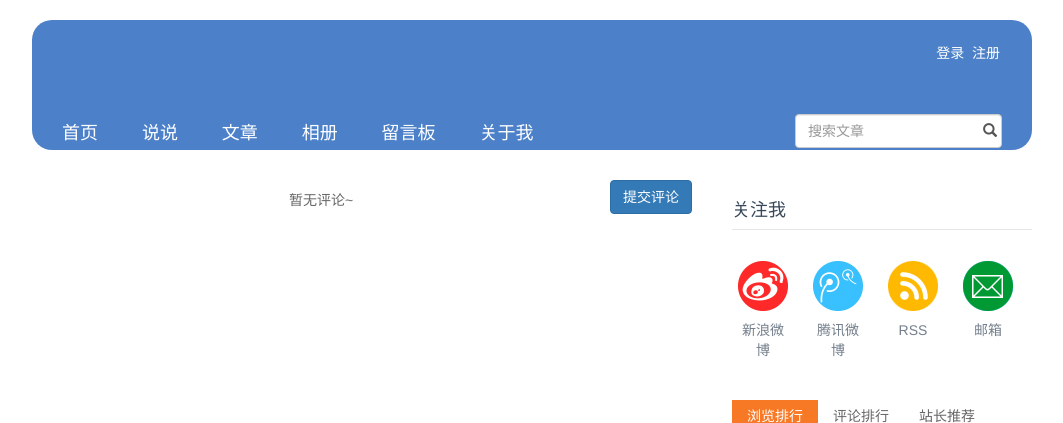
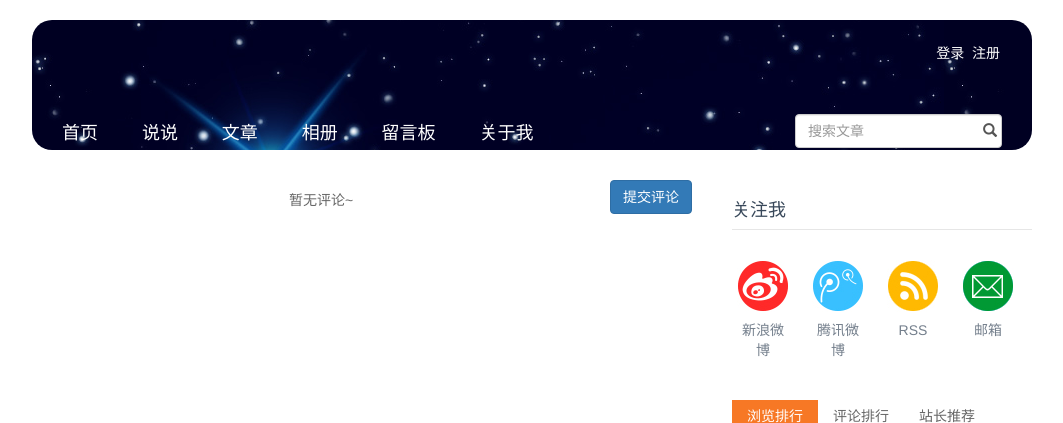
Before and after one commit to liuwei18835206226/blog, a Django app: template templates/comment.html in a window 1280 px wide. Shown: the top 423 px of the page, without its empty margins (108-1171 px from the left). Run offline with Django 3.2, Linux system fonts and the light colour scheme; the template is opened without the code that fills it, so the values that code supplies are empty; parts of the project's set-up code (start-up, migrations or seed data) failed here and were passed over; some libraries are stand-ins or nearby versions.

Commit message:
2018112805

```diff
--- a/myBlog/views.py
+++ b/myBlog/views.py
@@ -138,7 +138,6 @@ def article(request):
                     break
             if comment.pid is None:
                 comment_list.append(comment)
-        comment_list = getPage(request,comment_list)
     except Exception as e:
         # logger.error(e)
         pass
--- a/static/css/base.css
+++ b/static/css/base.css
@@ -16,7 +16,7 @@ a:hover { text-decoration: none; }
 .r_box { width: 300px; }
 /* Í·²¿ÐÅÏ¢ */
 header { width: 1000px; margin: 20px auto; overflow: hidden; clear: both; }
-#topnav { width: 100%; background: #4C81C9; height: 130px; line-height: 46px; text-align: left; border-radius: 20px; }
+#topnav { width: 100%; background: url(../images/menu1.png); height: 130px; line-height: 46px; text-align: left; border-radius: 20px; }
 #topnav ul{ margin-left:10px;margin-top:90px; }
 #topnav ul a { display: inline-block; font-size: 18px; font-family: "Microsoft Yahei", Arial, Helvetica, sans-serif; padding: 0 20px; }
 #topnav ul a:hover { border-radius: 20px;background: #fff; opacity: 0.3; color: #000; transition: all 0.4s ease-in-out 0s; font-weight:bold;}
--- a/templates/archive.html
+++ b/templates/archive.html
@@ -4,7 +4,7 @@
 {% block left_content %}
 
 <div class="l_box f_l">
-    {% include 'ad.html' %}  等同于 block 的用法
+    {% include 'ad.html' %}  <!--等同于 block 的用法-->
     <div class="topnews">
           <h2>{{ request.GET.year }}-{{ request.GET.month }} &nbsp 归档文章</h2>
         {% for article in article_list %}
```
Also changed, not shown: static/images/01.jpg (deleted), static/images/02.jpg (deleted), static/images/03.jpg (deleted), static/images/04.jpg (deleted), static/images/06.jpg (deleted), static/images/4.jpg (added), static/images/a2.jpg, static/images/a3.jpg, static/images/a4.jpg (deleted), static/images/ad300x100.jpg (deleted), static/images/ex01.jpg (deleted), static/images/menu1.png (added), static/images/xx.jpg (added), 1 other file.
